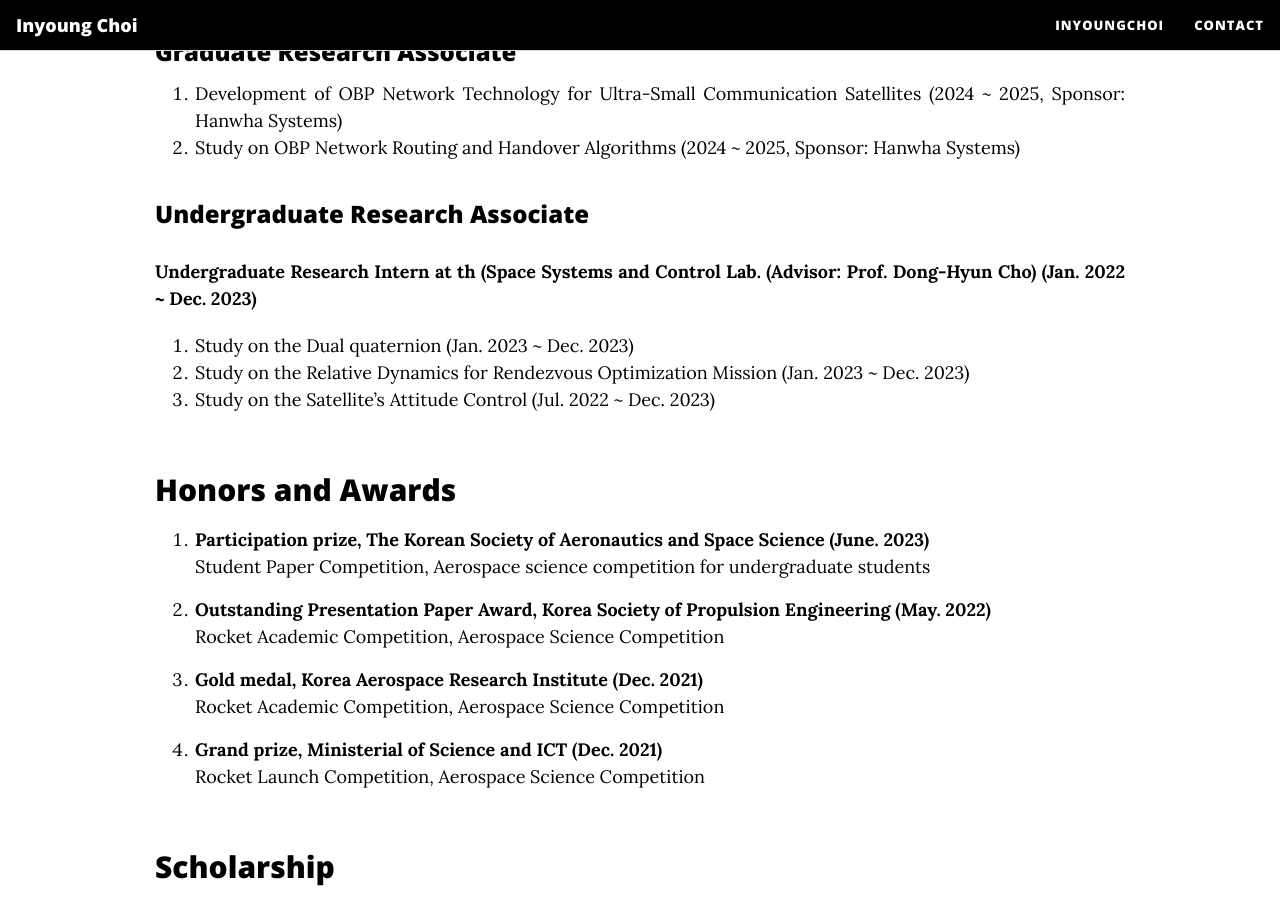
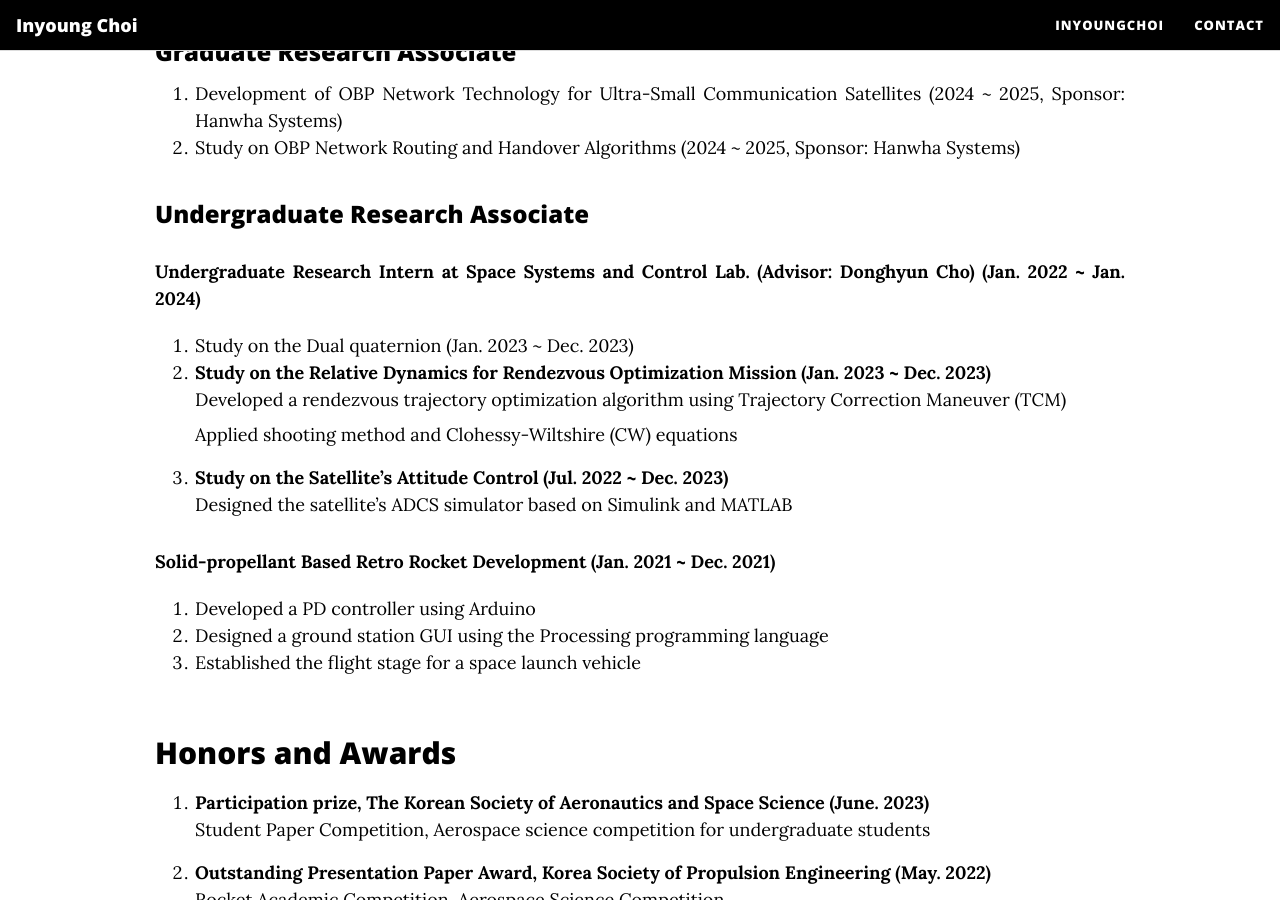
Before and after one commit to InyoungChoi-acai/InyoungChoi-acai.github.io, a Jekyll site: the page built from InyoungChoi.md, in a window 1280 px wide and 900 px high, scrolled down 1623 px. Built offline with Jekyll 4.4.1, drawn with Linux system fonts in a browser that asks for light colours; nearby versions of some CDN libraries.

Commit message:
Update InyoungChoi.md

```diff
--- a/InyoungChoi.md
+++ b/InyoungChoi.md
@@ -58,11 +58,18 @@ Inyoung Choi received his B.S. degree (<i>summa cum laude</i>) in aerospace engi
  2. Study on OBP Network Routing and Handover Algorithms (2024 ~ 2025, Sponsor: Hanwha Systems)
 
 ### Undergraduate Research Associate
-**Undergraduate Research Intern at th (Space Systems and Control Lab. (Advisor: Prof. Dong-Hyun Cho) (Jan. 2022 ~ Dec. 2023)**
+**Undergraduate Research Intern at Space Systems and Control Lab. (Advisor: Donghyun Cho) (Jan. 2022 ~ Jan. 2024)**
  1. Study on the Dual quaternion (Jan. 2023 ~ Dec. 2023)
- 2. Study on the Relative Dynamics for Rendezvous Optimization Mission (Jan. 2023 ~ Dec. 2023)
- 3. Study on the Satellite’s Attitude Control (Jul. 2022 ~ Dec. 2023)
+ 2. Study on the Relative Dynamics for Rendezvous Optimization Mission (Jan. 2023 ~ Dec. 2023) <br>
+   : Developed a rendezvous trajectory optimization algorithm using Trajectory Correction Maneuver (TCM) <br>
+   : Applied shooting method and Clohessy-Wiltshire (CW) equations
+ 3. Study on the Satellite’s Attitude Control (Jul. 2022 ~ Dec. 2023) <br>
+   : Designed the satellite’s ADCS simulator based on Simulink and MATLAB
 
+**Solid-propellant Based Retro Rocket Development (Jan. 2021 ~ Dec. 2021)**
+  1. Developed a PD controller using Arduino
+  2. Designed a ground station GUI using the Processing programming language
+  3. Established the flight stage for a space launch vehicle
 
 
 ## Honors and Awards
```
